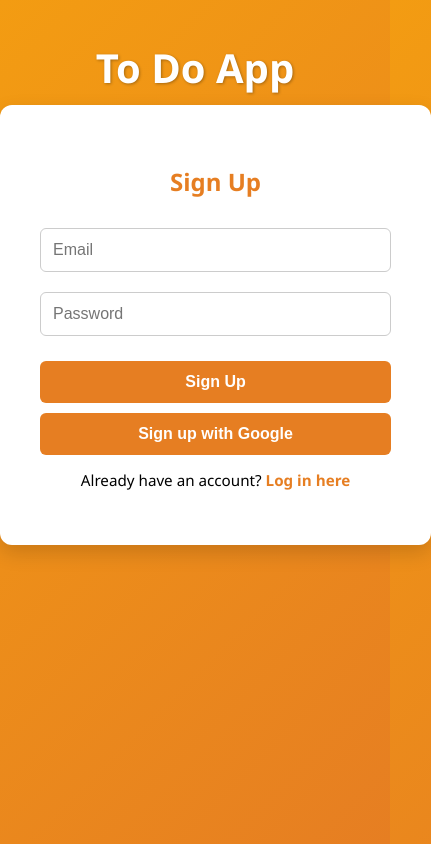
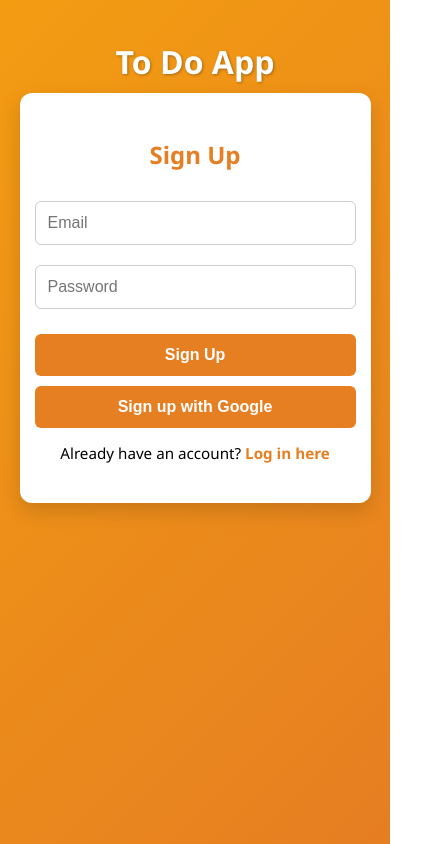
Before and after one commit to logandeveloper1000/to-do-app, a React (Create React App) app: page /signup in a window 390 px wide. Shown: the whole page, 431 px wide, since content can reach past the window. Built offline with nearby package versions, Linux system fonts and the light colour scheme; no server answers.

Commit message:
fixing responsive design

```diff
--- a/public/index.html
+++ b/public/index.html
@@ -3,7 +3,8 @@
   <head>
     <meta charset="utf-8" />
     <link rel="icon" href="%PUBLIC_URL%/favicon.ico" />
-    <meta name="viewport" content="width=device-width, initial-scale=1" />
+    <meta name="viewport" content="width=device-width, initial-scale=1.0">
+
     <meta name="theme-color" content="#000000" />
     <meta
       name="description"
--- a/src/index.css
+++ b/src/index.css
@@ -16,6 +16,8 @@
   align-items: flex-start;
   justify-content: center;
   flex-direction: column;
+  overflow-x: hidden;
+  box-sizing: border-box;
 }
 
 /* Title on Auth Pages */
@@ -27,18 +29,21 @@
   font-weight: 600;
   margin: 40px 0 10px;
   text-shadow: 1px 1px 3px rgba(0, 0, 0, 0.3);
+  padding: 0 15px;
+  box-sizing: border-box;
 }
 
 /* Auth Form Container */
 .auth-container {
   background-color: white;
-  padding: 40px;
+  padding: 40px 20px;
   border-radius: 12px;
   box-shadow: 0 8px 20px rgba(0, 0, 0, 0.15);
   width: 90%;
   max-width: 400px;
   text-align: center;
   margin: 0 auto;
+  box-sizing: border-box;
 }
 
 .auth-container h2 {
@@ -98,6 +103,7 @@
   text-align: center;
   color: #333;
   width: 100%;
+  box-sizing: border-box;
 }
 
 .dashboard-header {
@@ -135,6 +141,7 @@
   border-radius: 12px;
   box-shadow: 0 8px 20px rgba(0, 0, 0, 0.1);
   margin-bottom: 30px;
+  box-sizing: border-box;
 }
 
 .todo-card h2 {
@@ -158,6 +165,7 @@
   max-width: 400px;
   border: 1px solid #ccc;
   border-radius: 6px;
+  box-sizing: border-box;
 }
 
 .todo-input button {
@@ -190,6 +198,7 @@
   padding: 12px 16px;
   margin: 8px 0;
   transition: background-color 0.2s ease;
+  box-sizing: border-box;
 }
 
 .todo-list li.completed span {
@@ -227,6 +236,7 @@
   background-color: #f6f6f6;
 }
 
+/* Responsive Tweaks */
 @media (max-width: 480px) {
   .dashboard-header {
     flex-direction: column;
@@ -240,6 +250,15 @@
 
   .todo-input input {
     width: 100%;
+  }
+
+  .app-title {
+    font-size: 2rem;
+    padding: 0 10px;
+  }
+
+  .auth-container {
+    padding: 25px 15px;
   }
 }
 
```
